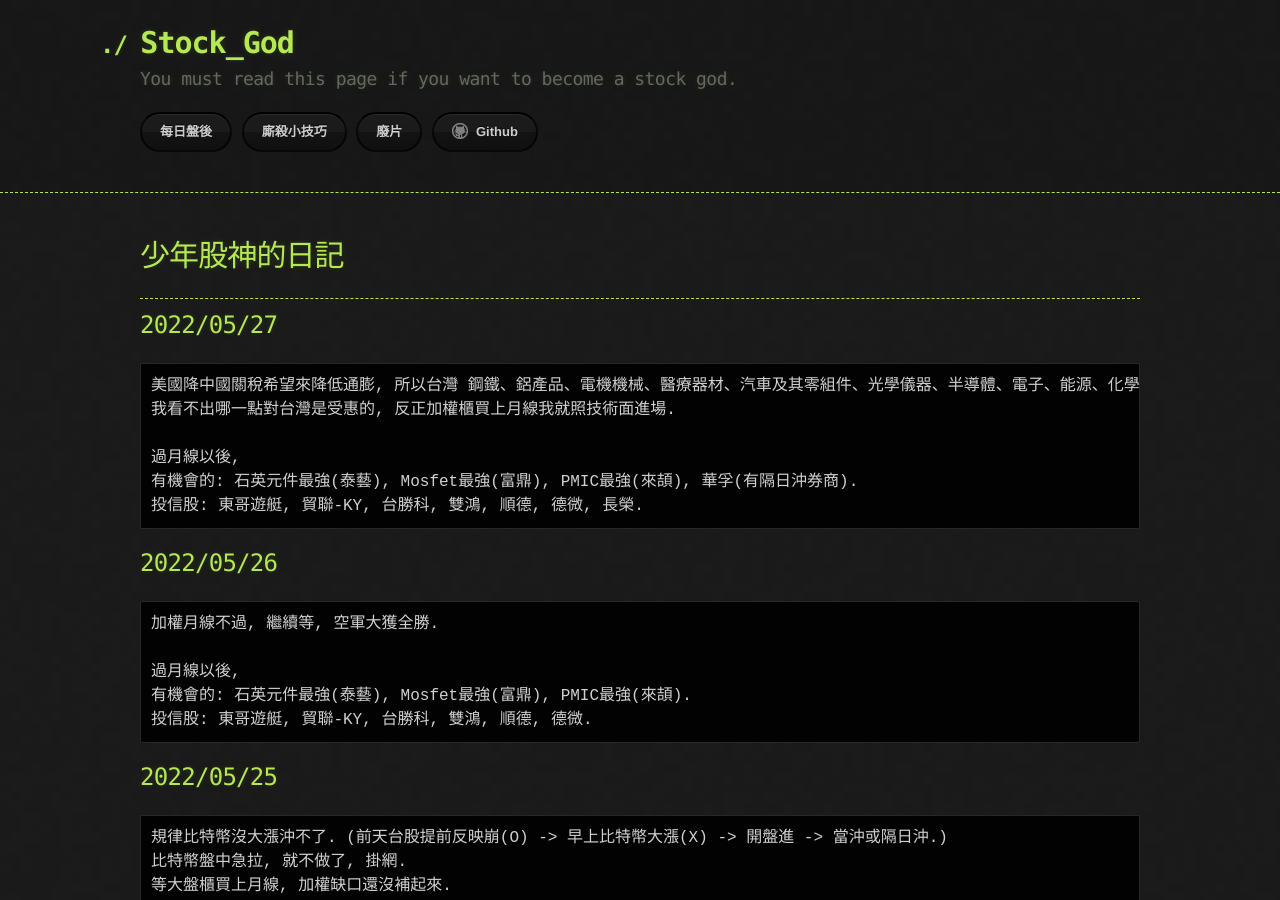
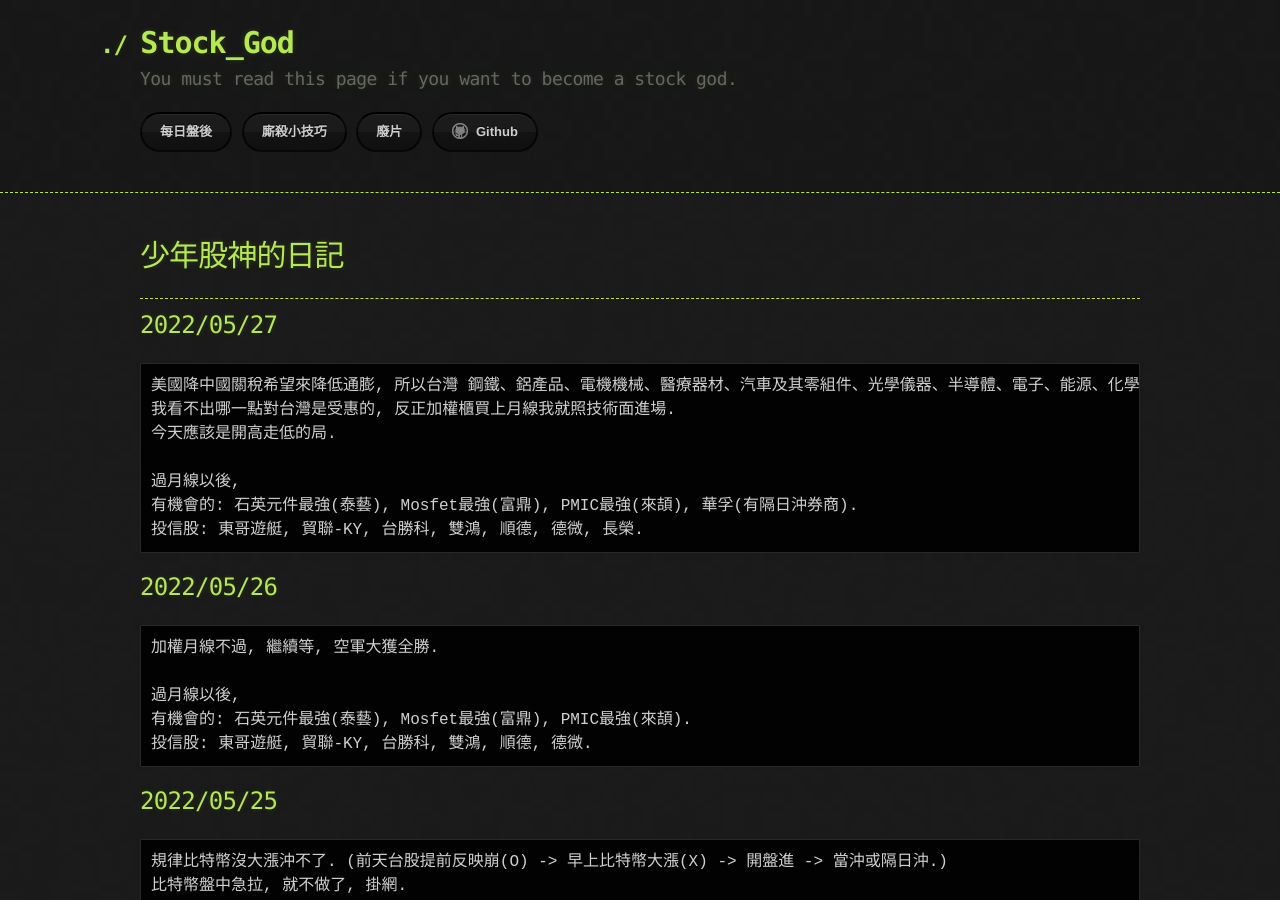
Before and after one commit to lepg5487/Stock_God, a Jekyll site: the page built from index.md, in a window 1280 px wide and 900 px high. Built offline with Jekyll 4.4.1, drawn with Linux system fonts in a browser that asks for light colours; our own code applies the rules of GitHub Pages for plain Markdown files.

Commit message:
Update index.md

````diff
--- a/index.md
+++ b/index.md
@@ -10,6 +10,7 @@ layout: testlayouts
 ```
 美國降中國關稅希望來降低通膨, 所以台灣 鋼鐵、鋁產品、電機機械、醫療器材、汽車及其零組件、光學儀器、半導體、電子、能源、化學品 受害.
 我看不出哪一點對台灣是受惠的, 反正加權櫃買上月線我就照技術面進場.
+今天應該是開高走低的局.
 
 過月線以後,
 有機會的: 石英元件最強(泰藝), Mosfet最強(富鼎), PMIC最強(來頡), 華孚(有隔日沖券商).
````
